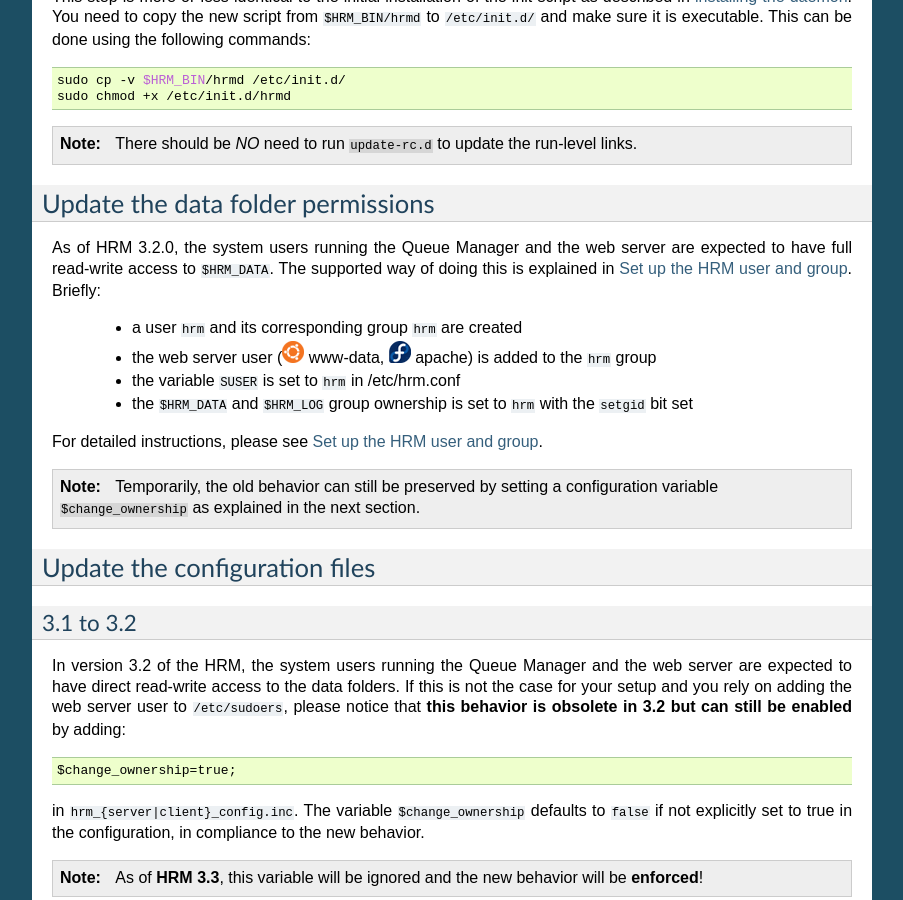
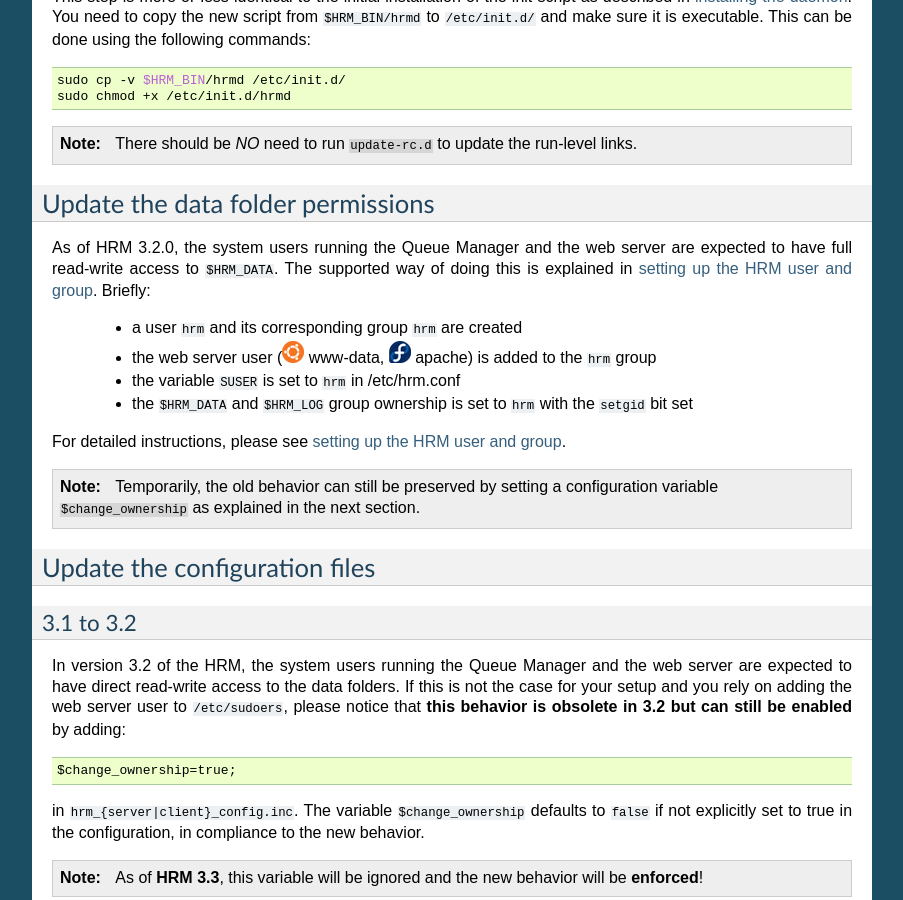
Before and after one commit to aarpon/hrm_docs, a Sphinx documentation site: the page built from docs/upgrade.rst, in a window 1280 px wide and 900 px high, scrolled down 1069 px. Shown: the whole window, without its empty margins (198-1101 px from the left). Built offline with Sphinx 7.4.7, drawn with Linux system fonts in a browser that asks for light colours.

Commit message:
Use labels that blend into the sentences.

```diff
--- a/docs/upgrade.rst
+++ b/docs/upgrade.rst
@@ -79,7 +79,8 @@ Update the data folder permissions
 
 As of HRM 3.2.0, the system users running the Queue Manager and the web server
 are expected to have full read-write access to ``$HRM_DATA``. The supported way
-of doing this is explained in :ref:`setup_hrm_user_and_group`. Briefly:
+of doing this is explained in :ref:`setting up the HRM user and group
+<setup_hrm_user_and_group>`. Briefly:
 
   * a user ``hrm`` and its corresponding group ``hrm`` are created
   * the web server user (|ubuntu| www-data, |fedora| apache) is added to the
@@ -88,7 +89,8 @@ of doing this is explained in :ref:`setup_hrm_user_and_group`. Briefly:
   * the ``$HRM_DATA`` and ``$HRM_LOG`` group ownership is set to ``hrm`` with
     the ``setgid`` bit set
 
-For detailed instructions, please see :ref:`setup_hrm_user_and_group`.
+For detailed instructions, please see :ref:`setting up the HRM user and group
+<setup_hrm_user_and_group>`.
 
 .. note:: Temporarily, the old behavior can still be preserved by setting a
           configuration variable ``$change_ownership`` as explained in the next
```
